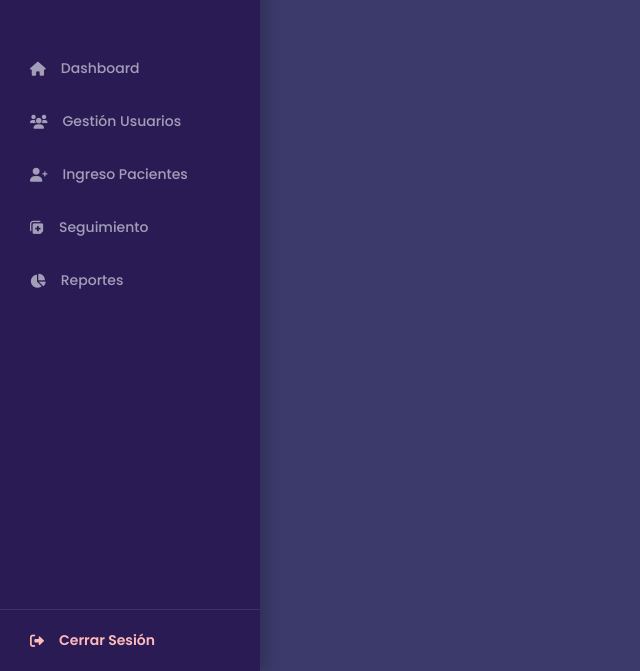
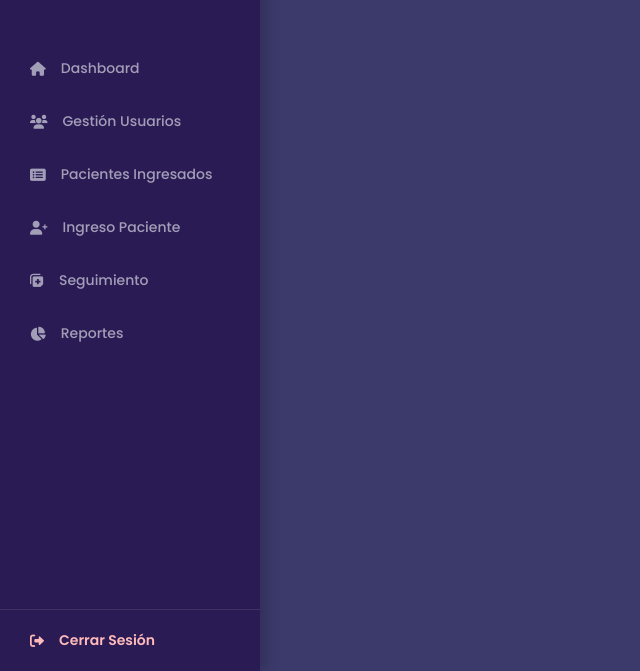
Before and after one commit to seguimientohospitalario099-netizen/hospital_web, a Flask app: template templates/panel_control.html in a window 1280 px wide. Shown: the part 129-800 px from the top of the page, without its empty margins (0-640 px from the left). Run offline with Flask 3, Linux system fonts and the light colour scheme; the template is opened without the code that fills it: most values are stand-ins (such as "Sample title", 1, 10 or a date in 2020).

Commit message:
feat: ojo izquierda login, renombrar sección pacientes, nueva sección ingreso-paciente

```diff
--- a/templates/panel_control.html
+++ b/templates/panel_control.html
@@ -468,9 +468,12 @@
             <a href="#" onclick="showSection(event, 'gestion-usuarios')"
                 class="nav-link {{ 'active' if seccion == 'gestion-usuarios' else '' }}"><i class="fas fa-users"></i>
                 Gestión Usuarios</a>
-            <a href="#" onclick="showSection(event, 'ingreso-pacientes')"
-                class="nav-link {{ 'active' if seccion == 'ingreso-pacientes' else '' }}"><i
-                    class="fas fa-user-plus"></i> Ingreso Pacientes</a>
+            <a href="#" onclick="showSection(event, 'pacientes-ingresados')"
+                class="nav-link {{ 'active' if seccion == 'pacientes-ingresados' else '' }}"><i
+                    class="fas fa-list-alt"></i> Pacientes Ingresados</a>
+            <a href="#" onclick="showSection(event, 'ingreso-paciente')"
+                class="nav-link {{ 'active' if seccion == 'ingreso-paciente' else '' }}"><i
+                    class="fas fa-user-plus"></i> Ingreso Paciente</a>
             <a href="#" onclick="showSection(event, 'seguimiento-pacientes')"
                 class="nav-link {{ 'active' if seccion == 'seguimiento-pacientes' else '' }}"><i
                     class="fas fa-notes-medical"></i> Seguimiento</a>
@@ -627,9 +630,9 @@
             </div>
         </div>
 
-        <div class="card section-container" id="section-ingreso-pacientes"
-            style="{{ 'display:block;' if seccion == 'ingreso-pacientes' else 'display:none;' }}">
-            <h3 class="card-title"><i class="fas fa-user-plus"></i> Datos de Pacientes</h3>
+        <div class="card section-container" id="section-pacientes-ingresados"
+            style="{{ 'display:block;' if seccion == 'pacientes-ingresados' else 'display:none;' }}">
+            <h3 class="card-title"><i class="fas fa-list-alt"></i> Pacientes Ingresados</h3>
             <p style="color: #6c6a85;">Registro de pacientes ingresados al sistema.</p>
 
             <div class="table-responsive">
@@ -677,9 +680,17 @@
 
         </div>
 
+        <!-- Nueva sección vacía: Ingreso Paciente -->
+        <div class="card section-container" id="section-ingreso-paciente"
+            style="{{ 'display:block;' if seccion == 'ingreso-paciente' else 'display:none;' }}">
+            <h3 class="card-title"><i class="fas fa-user-plus"></i> Ingreso Paciente</h3>
+            <p style="color: #6c6a85;">Formulario de ingreso de pacientes (próximamente).</p>
+        </div>
+
         <div class="card section-container" id="section-seguimiento-pacientes"
             style="{{ 'display:block;' if seccion == 'seguimiento-pacientes' else 'display:none;' }}">
             <h3 class="card-title"><i class="fas fa-notes-medical"></i> Seguimiento de Pacientes</h3>
+
 
             <!-- Selector de atención -->
             <div style="display:flex; gap:12px; margin-bottom:28px;">
```
Also changed, not shown: templates/login.html (+6 -6 lines).
